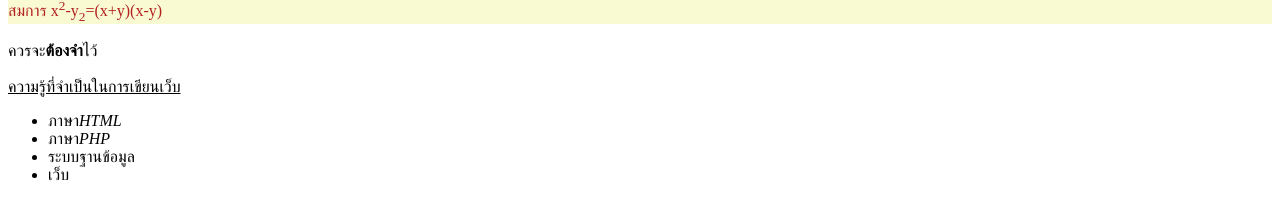
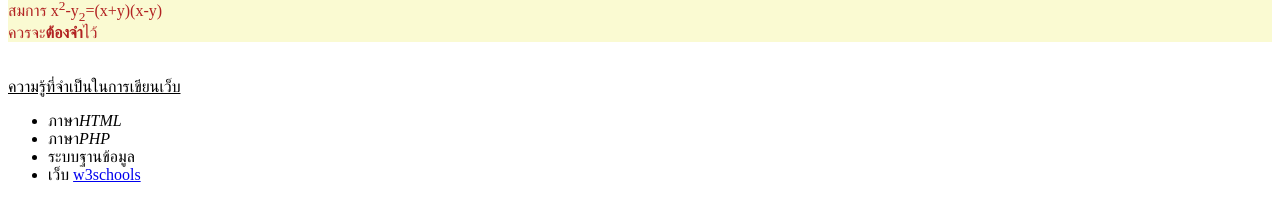
Before and after one commit to P-rin/WebApp_prin, a plain HTML site: page work1.html in a window 1280 px wide. Shown: the part 110-330 px from the top of the page. Drawn offline with Linux system fonts and the light colour scheme.

Commit message:
work1 final2

```diff
--- a/work1.html
+++ b/work1.html
@@ -10,14 +10,14 @@
     <h1>ปริญ จันทร์สิน</h1>
     <hr>
     <img src="ict.jpg" alt="cit-logo" style="width:100px ;height:100px"> <a href="https://www.google.com"><img src="cit.jpg" alt="cit-logo" style="width:100px ;height: 100px"></a>
-    <div style="background-color:LightGoldenRodYellow ;color: firebrick;">สมการ x<sup>2</sup>-y<sub>2</sub>=(x+y)(x-y)</div><br>ควรจะ<b>ต้องจำ</b>ไว้
+    <div style="background-color:LightGoldenRodYellow ;color: firebrick;">สมการ x<sup>2</sup>-y<sub>2</sub>=(x+y)(x-y)<br>ควรจะ<b>ต้องจำ</b>ไว้</div>
     <br><br>
     <ins>ความรู้ที่จำเป็นในการเขียนเว็บ</ins><br>
     <ul>
         <li>ภาษา<i>HTML</i></li>
         <li>ภาษา<i>PHP</i></li>
         <li>ระบบฐานข้อมูล</li>
-        <li>เว็บ <a href="https://www.w3schools.com/"></a></li>
+        <li>เว็บ <a href="https://www.w3schools.com/">w3schools</a></li>
     </ul>
 
 </body>
```
